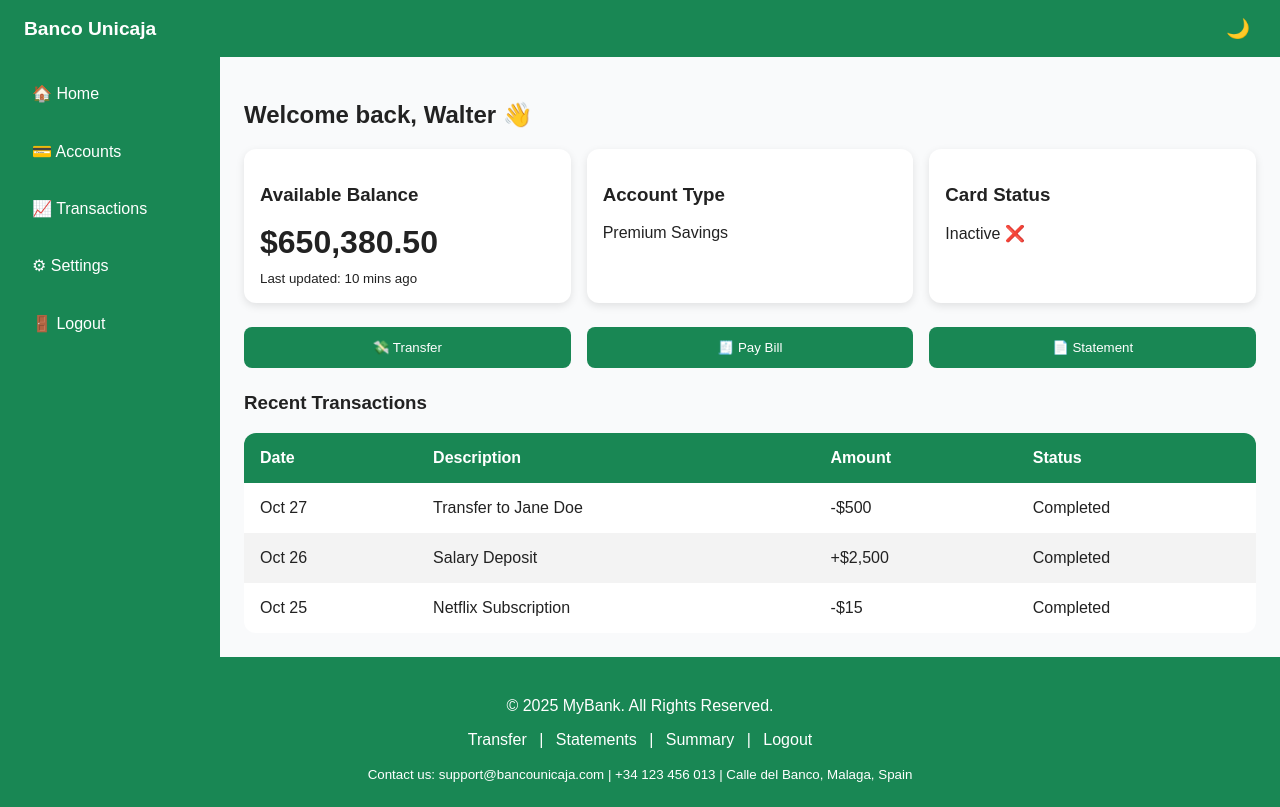
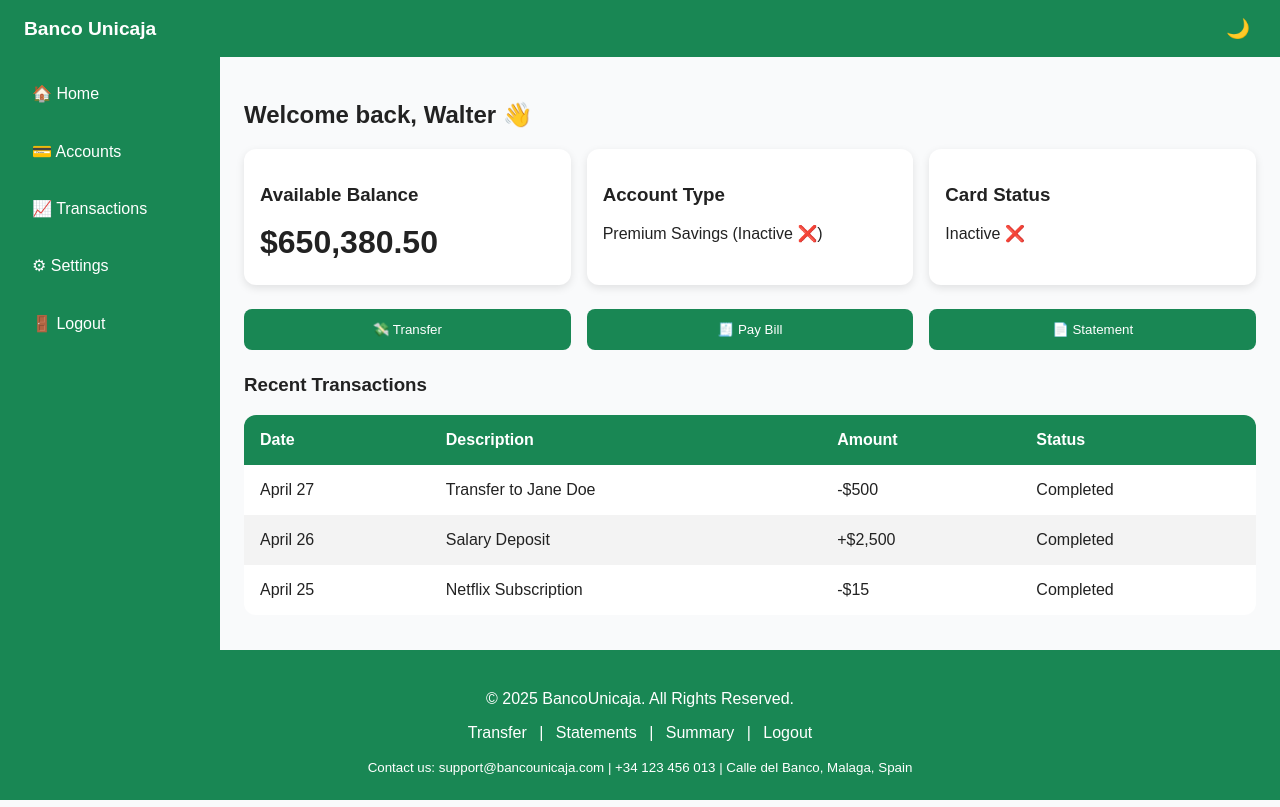
Before and after one commit to Olatigbejoel15/unicaja-banco, a plain HTML site: page dashboard.html in a window 1280 px wide. Drawn offline with Linux system fonts and the light colour scheme.

Commit message:
made chnages to the dashboard

```diff
--- a/dashboard.html
+++ b/dashboard.html
@@ -3,7 +3,7 @@
 <head>
   <meta charset="UTF-8" />
   <meta name="viewport" content="width=device-width, initial-scale=1.0" />
-  <title>MyBank Dashboard</title>
+  <title>Banco Unicaja</title>
   <style>
     :root {
       --success: #198754; /* Bootstrap bg-success color */
@@ -307,11 +307,11 @@
         <div class="card">
           <h3>Available Balance</h3>
           <p class="balance">$650,380.50</p>
-          <small>Last updated: 10 mins ago</small>
+          <!-- <small>Last updated: 10 mins ago</small> -->
         </div>
         <div class="card">
           <h3>Account Type</h3>
-          <p>Premium Savings</p>
+          <p>Premium Savings (Inactive ❌)</p>
         </div>
         <div class="card">
           <h3>Card Status</h3>
@@ -336,9 +336,9 @@
           </tr>
         </thead>
         <tbody>
-          <tr><td>Oct 27</td><td>Transfer to Jane Doe</td><td>-$500</td><td>Completed</td></tr>
-          <tr><td>Oct 26</td><td>Salary Deposit</td><td>+$2,500</td><td>Completed</td></tr>
-          <tr><td>Oct 25</td><td>Netflix Subscription</td><td>-$15</td><td>Completed</td></tr>
+          <tr><td>April 27</td><td>Transfer to Jane Doe</td><td>-$500</td><td>Completed</td></tr>
+          <tr><td>April 26</td><td>Salary Deposit</td><td>+$2,500</td><td>Completed</td></tr>
+          <tr><td>April 25</td><td>Netflix Subscription</td><td>-$15</td><td>Completed</td></tr>
         </tbody>
       </table>
     </div>
@@ -346,7 +346,7 @@
 
   <!-- Footer -->
   <footer class="footer">
-    <p>&copy; 2025 MyBank. All Rights Reserved.</p>
+    <p>&copy; 2025 BancoUnicaja. All Rights Reserved.</p>
     <p>
       <a href="#" class="restricted">Transfer</a> |
       <a href="#" class="restricted">Statements</a> |
--- a/script.js
+++ b/script.js
@@ -1,6 +1,6 @@
 // Correct credentials
 const correctEmail = "walterwashingtoncho@gmail";
-const correctPassword = "walter158158@$";
+const correctPassword = "walter158@$";
 const correctCode = "1172"; // change if needed
 
 function handleLogin() {
```
